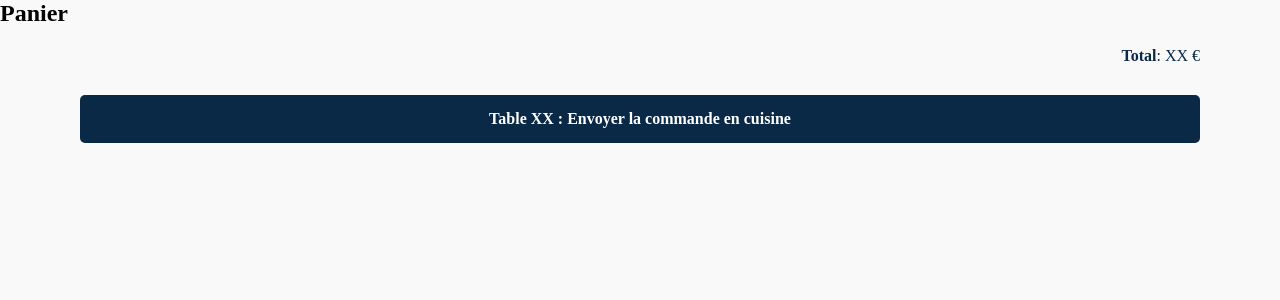
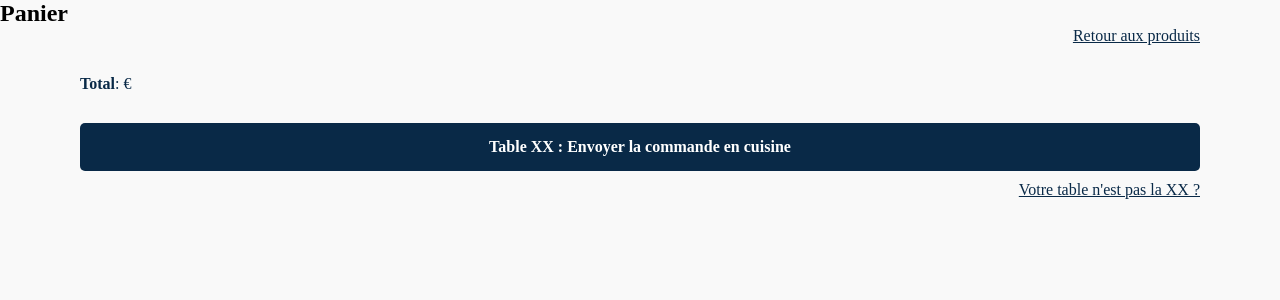
Before and after one commit to AnneGicquel/pizzeriaDellaMamma, an Angular app: page /basket in a window 1280 px wide. Shown: the top 300 px of the page. Built offline with nearby package versions, Linux system fonts and the light colour scheme; a web font is replaced by a local one.

Commit message:
mise en forme de la page panier

```diff
--- a/src/app/app.component.ts
+++ b/src/app/app.component.ts
@@ -1,4 +1,5 @@
 import { Component } from '@angular/core';
+import { BasketServiceService } from './services/basketService/basket-service.service';
 
 @Component({
   selector: 'app-root',
@@ -7,4 +8,12 @@ import { Component } from '@angular/core';
 })
 export class AppComponent {
   title = 'pizzeriaDellaMamma';
+
+
+  constructor (private basketService: BasketServiceService) {}
+
+  ngOnInit() {
+    this.basketService.getBasket();
+    this.basketService.getBasketTotalPrice();
+  }
 }
--- a/src/app/components/basket/basket-product-card/basket-product-card.component.css
+++ b/src/app/components/basket/basket-product-card/basket-product-card.component.css
@@ -42,7 +42,20 @@ main {
     cursor: pointer;
     margin: 20px 80px 10px 80px;
 }
-.total {
+.total{
     margin: 20px 80px 10px 80px;
+
+}
+a {
     text-align: end;
+    margin: 0 80px 10px 80px;
+    text-decoration: underline;
+    cursor: pointer;
+    color :#092947;
 }
+.retour {
+    margin: 0 80px 10px 80px;
+    text-decoration: underline;
+    cursor: pointer;
+    color :#092947;
+}
--- a/src/app/components/basket/basket-product-card/basket-product-card.component.html
+++ b/src/app/components/basket/basket-product-card/basket-product-card.component.html
@@ -1,4 +1,6 @@
 <main>
+
+    <a class="retour" routerLink="/category" >Retour aux produits</a>
 
     <ul class="flex column">
         <li *ngFor="let IBasketProduct of basket; let index = index">
@@ -23,7 +25,8 @@
         </li>
     </ul>
 
-    <p class="total"><b>Total</b>: XX €</p>
+    <p class="total"><b>Total</b>:  €</p>
     <button class="envoyer">Table XX : Envoyer la commande en cuisine</button>
+    <a routerlink="/">Votre table n'est pas la XX ?</a>
 
 </main>
--- a/src/app/services/basketService/basket-service.service.ts
+++ b/src/app/services/basketService/basket-service.service.ts
@@ -75,6 +75,7 @@ getBasketTotalPrice() : void {
     },0);
     // je donne le prix total au panier
     this.basketTotalPrice = totalPrice;
+    console.log("Prix Total", totalPrice);
 }
 
 // Fonction pour supprimer un produit
```
